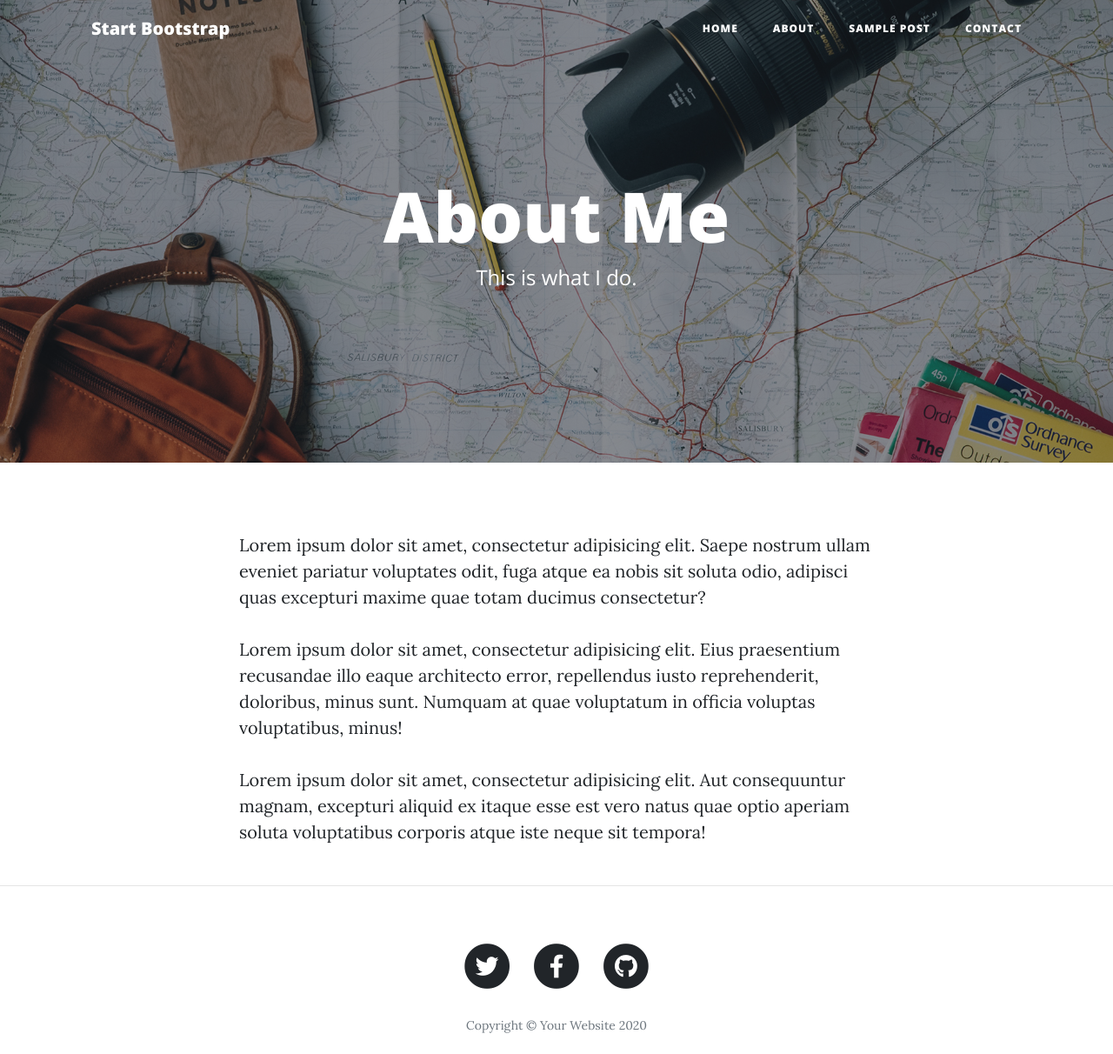
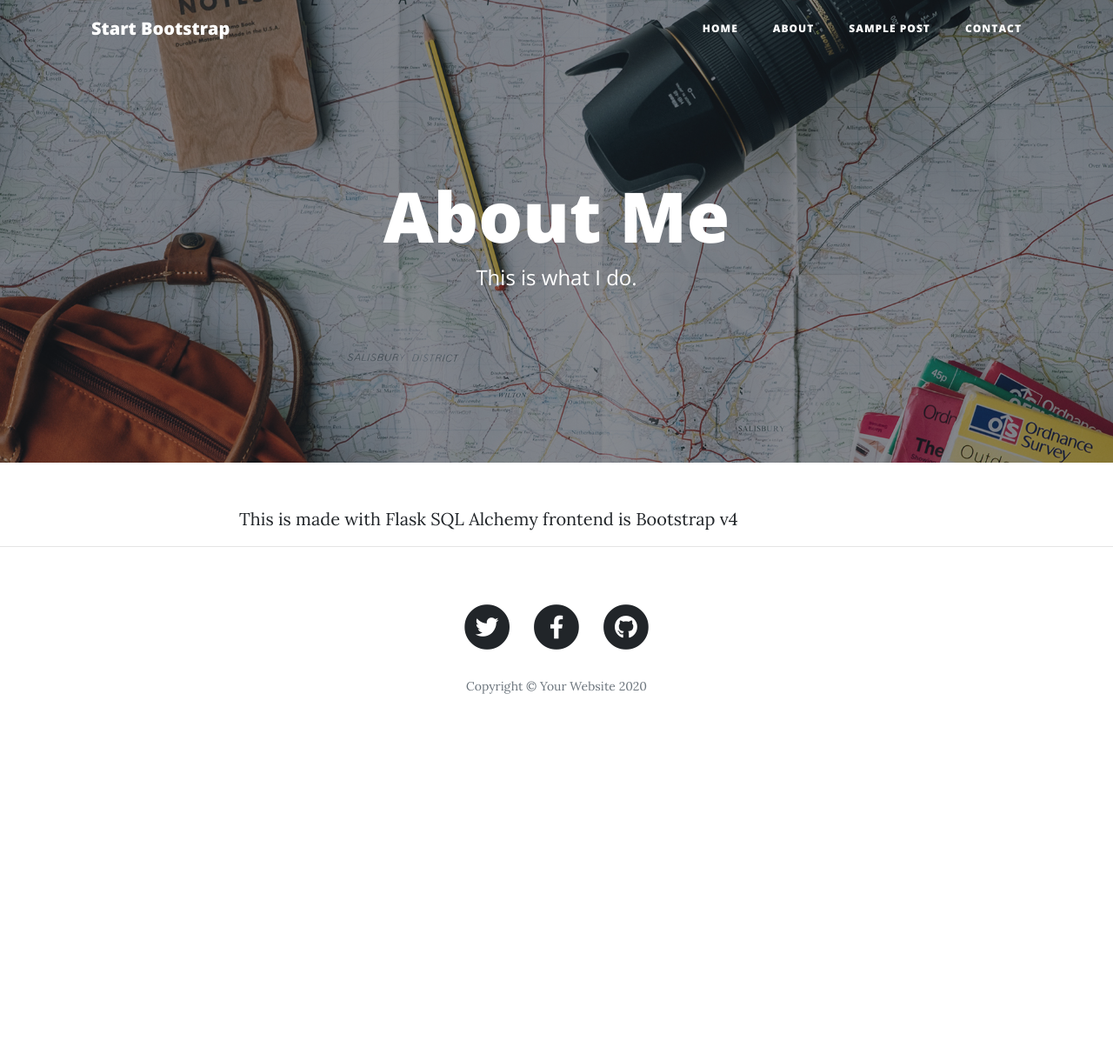
Before and after one commit to SR2090/BlogUsingFlask, a Flask app: page /about in a window 1280 px wide. Shown: the top 1212 px of the page at 87% size. After the commit the page ends 798 px from the top, so only its background shows below. Run offline with Flask 2, Linux system fonts and the light colour scheme; some libraries are stand-ins or nearby versions.

Commit message:
Added About

```diff
--- a/templates/about.html
+++ b/templates/about.html
@@ -1,7 +1,9 @@
-{% extends "layout.html" %}
-{% block body %}
+{% extends "layout.html" %} {% block body %}
 <!-- Page Header -->
-  <header class="masthead" style="background-image: url('{{ url_for('static',filename='img/about-bg.jpg') }}')">
+<header
+  class="masthead"
+  style="background-image: url('{{ url_for('static',filename='img/about-bg.jpg') }}')"
+>
   <div class="overlay"></div>
   <div class="container">
     <div class="row">
@@ -18,11 +20,7 @@
 <!-- Main Content -->
 <div class="container">
   <div class="row">
-      <div class="col-lg-8 col-md-10 mx-auto">
-        <p>Lorem ipsum dolor sit amet, consectetur adipisicing elit. Saepe nostrum ullam eveniet pariatur voluptates odit, fuga atque ea nobis sit soluta odio, adipisci quas excepturi maxime quae totam ducimus consectetur?</p>
-        <p>Lorem ipsum dolor sit amet, consectetur adipisicing elit. Eius praesentium recusandae illo eaque architecto error, repellendus iusto reprehenderit, doloribus, minus sunt. Numquam at quae voluptatum in officia voluptas voluptatibus, minus!</p>
-        <p>Lorem ipsum dolor sit amet, consectetur adipisicing elit. Aut consequuntur magnam, excepturi aliquid ex itaque esse est vero natus quae optio aperiam soluta voluptatibus corporis atque iste neque sit tempora!</p>
-      </div>
+    <div class="col-lg-8 col-md-10 mx-auto">{{params.about}}</div>
   </div>
 </div>
 {% endblock %}
```
Lines whose indentation alone changed are shown as unchanged.
